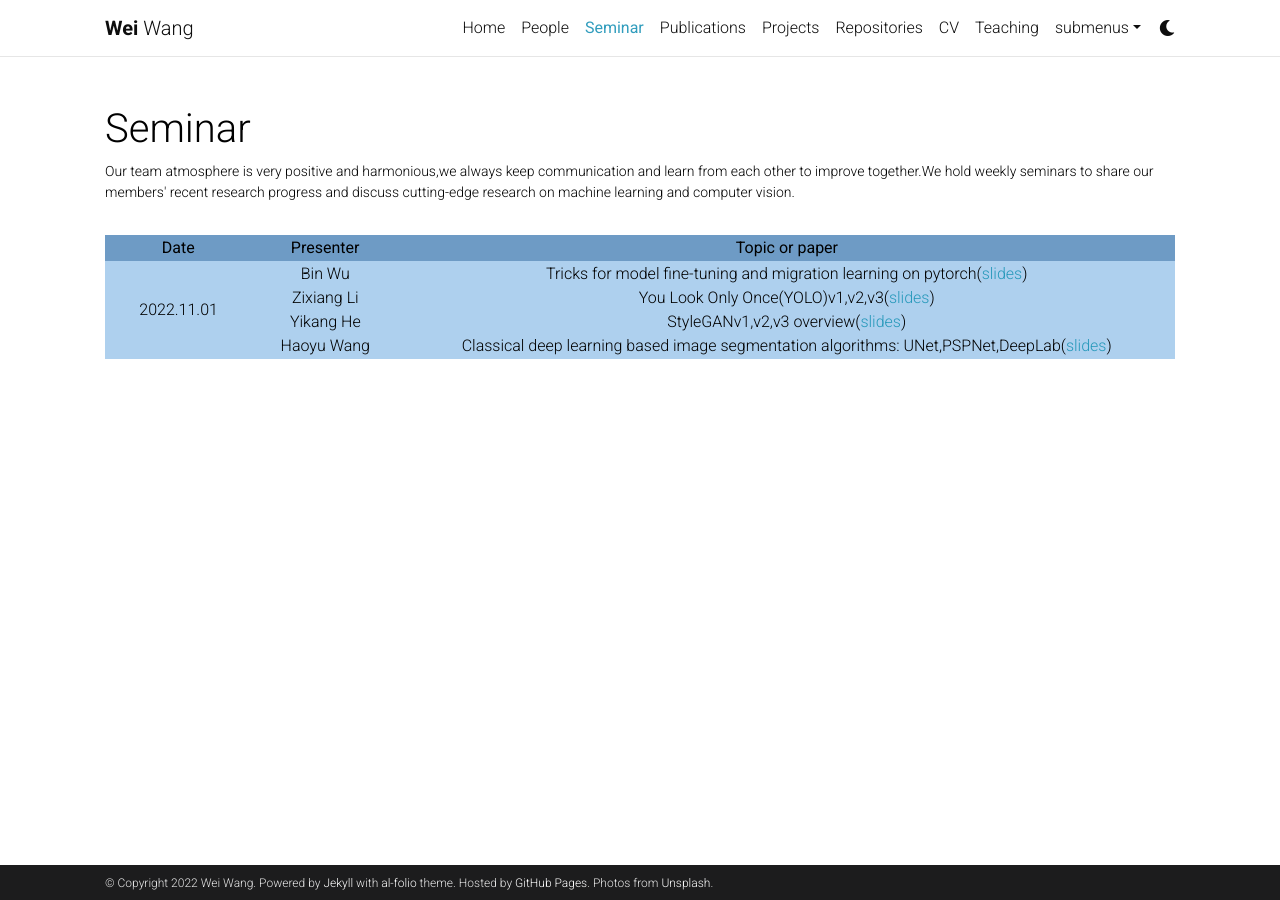
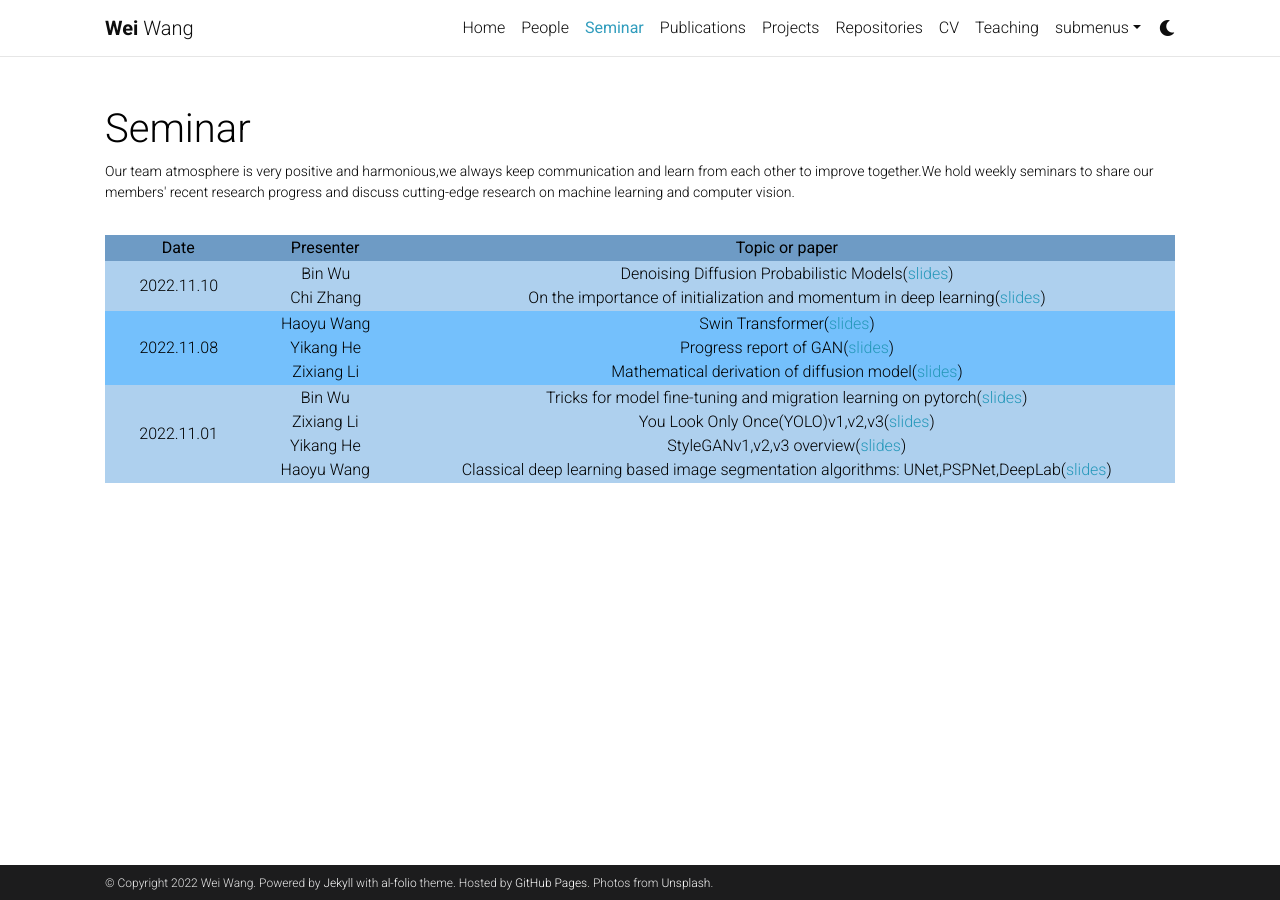
Before and after one commit to WeiWangTrento/WeiWangTrento.github.io, a Jekyll site: the page built from _pages/Seminar.md, in a window 1280 px wide. Built offline with Jekyll 4.4.1, drawn with Linux system fonts in a browser that asks for light colours; comment, search, counter and statistics services are not loaded; a style sheet for code colours, icons or effects is not loaded.

Commit message:
Update Seminar.md

```diff
--- a/_pages/Seminar.md
+++ b/_pages/Seminar.md
@@ -28,6 +28,51 @@ nav: true
 	<tr  bgcolor="#AED0EE">
 		<td width="150" align="center">
 			<center>
+				<font>2022.11.10</font>
+			</center>
+		</td>
+		<td width="150" align="center">
+			<center>
+				<font>Bin Wu</font><br/>
+         			<font>Chi Zhang</font><br/>
+			</center>
+		</td>
+		<td width="800" align="center">
+			<center>
+				<font>Denoising Diffusion Probabilistic Models(<a href="https://weiwangtrento.github.io/assets/pdf/example_pdf.pdf">slides</a>)</font><br/>
+       	<font>On the importance of initialization and momentum in deep learning(<a href="https://weiwangtrento.github.io/assets/pdf/example_pdf.pdf">slides</a>)</font><br/>
+			</center>
+		</td>
+	</tr>
+</table>
+<table  rules="none" align="center" >
+	<tr  bgcolor="#74c0fc">
+		<td width="150" align="center">
+			<center>
+				<font>2022.11.08</font>
+			</center>
+		</td>
+		<td width="150" align="center">
+			<center>
+				<font>Haoyu Wang</font><br/>
+         			<font>Yikang He</font><br/>
+  				<font>Zixiang Li</font><br/>
+			</center>
+		</td>
+		<td width="800" align="center">
+			<center>
+				<font>Swin Transformer(<a href="https://weiwangtrento.github.io/assets/pdf/example_pdf.pdf">slides</a>)</font><br/>
+       	<font>Progress report of GAN(<a href="https://weiwangtrento.github.io/assets/pdf/example_pdf.pdf">slides</a>)</font><br/>
+        <font>Mathematical derivation of diffusion model(<a href="https://weiwangtrento.github.io/assets/pdf/example_pdf.pdf">slides</a>)</font><br/>
+			</center>
+		</td>
+	</tr>
+</table>
+
+<table  rules="none" align="center" >
+	<tr  bgcolor="#AED0EE">
+		<td width="150" align="center">
+			<center>
 				<font>2022.11.01</font>
 			</center>
 		</td>
```
